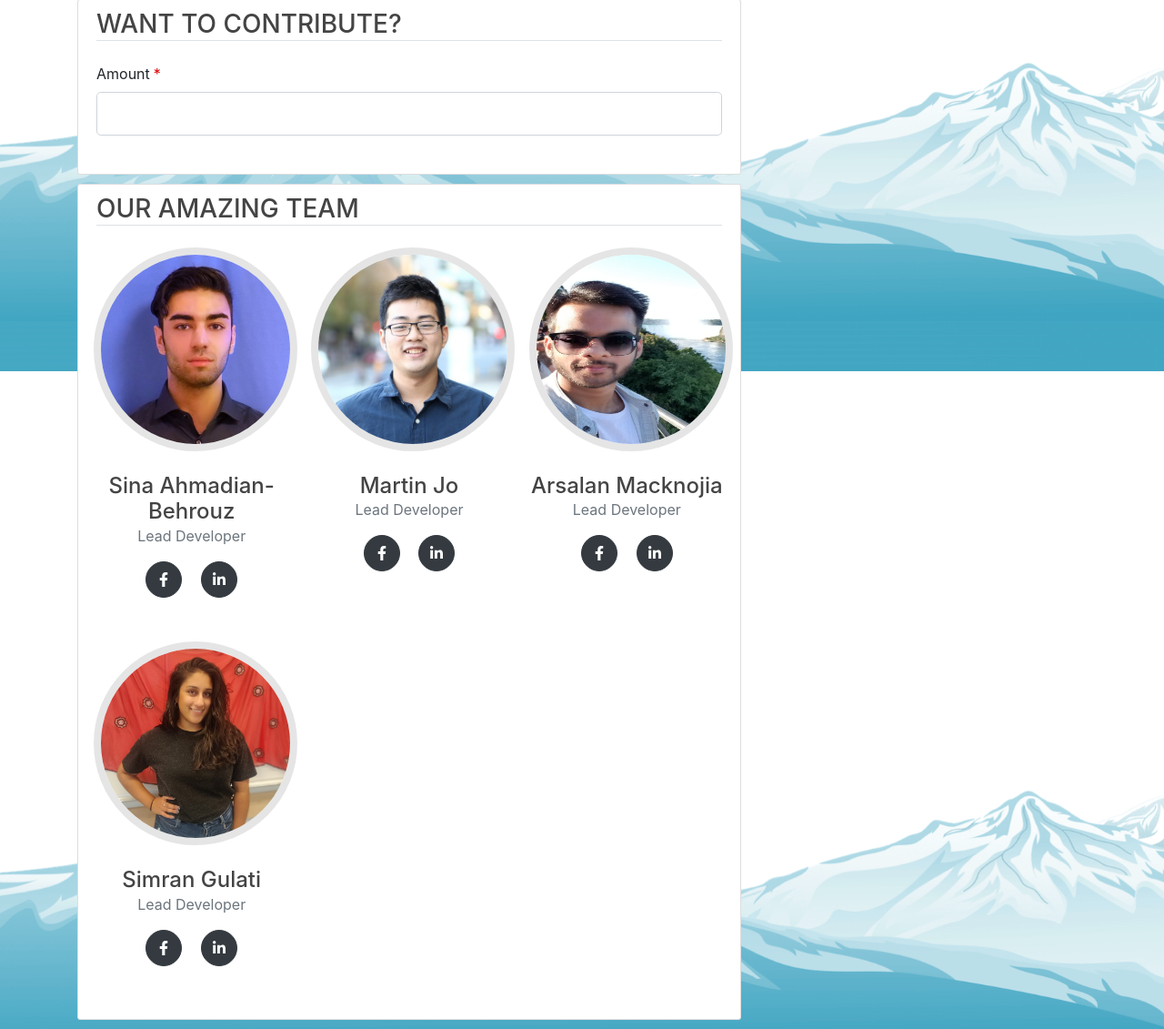
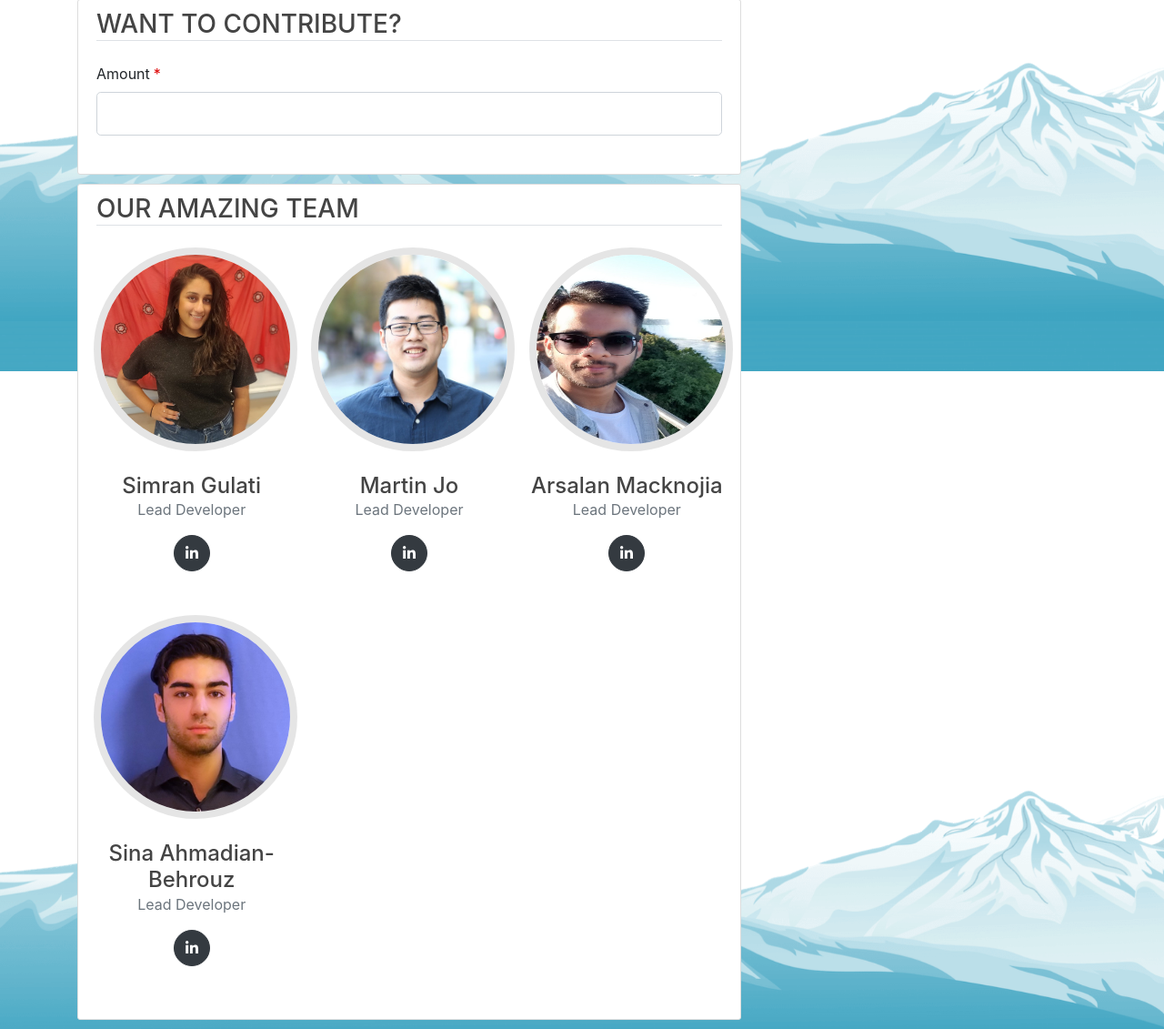
Before and after one commit to SinaBehrouz/Benefactors, a Flask app: page /about/ in a window 1280 px wide. Shown: the part 392-1523 px from the top of the page at 91% size. Run offline with Flask 2, Linux system fonts and the light colour scheme; some libraries are stand-ins or nearby versions.

Commit message:
removed fb link from about page

```diff
--- a/web/benefactors/templates/about.html
+++ b/web/benefactors/templates/about.html
@@ -56,21 +56,19 @@
 <div class="content-section">
     <h3 class="border-bottom mb-4">OUR AMAZING TEAM</h3>
     <div class="row">
-        <div class="col-lg-4">
-            <div class="team-member">
-                <img class="mx-auto rounded-circle" src="{{ url_for('static', filename='team/sina.jpg') }}" alt="Dev's Image"/>
-                <h4>Sina Ahmadian-Behrouz</h4>
-                <p class="text-muted">Lead Developer</p>
-                <a class="btn btn-dark btn-social mx-2" href="#!"><i class="fab fa-facebook-f"></i></a>
-                <a class="btn btn-dark btn-social mx-2" href="https://www.linkedin.com/in/sina-ahmadian-behrouz/"><i class="fab fa-linkedin-in"></i></a>
-            </div>
-        </div>
+      <div class="col-lg-4">
+          <div class="team-member">
+              <img class="mx-auto rounded-circle" src="{{ url_for('static', filename='team/simran.jpg') }}" alt="Dev's Image"/>
+              <h4>Simran Gulati</h4>
+              <p class="text-muted">Lead Developer</p>
+              <a class="btn btn-dark btn-social mx-2" href="https://www.linkedin.com/in/simran-gulati/"><i class="fab fa-linkedin-in"></i></a>
+          </div>
+      </div>
         <div class="col-lg-4">
             <div class="team-member">
                 <img class="mx-auto rounded-circle" src="{{ url_for('static', filename='team/martin.jpg') }}" alt="Dev's Image"/>
                 <h4>Martin Jo</h4>
                 <p class="text-muted">Lead Developer</p>
-                <a class="btn btn-dark btn-social mx-2" href="#!"><i class="fab fa-facebook-f"></i></a>
                 <a class="btn btn-dark btn-social mx-2" href="https://www.linkedin.com/in/martin-jo/"><i class="fab fa-linkedin-in"></i></a>
             </div>
         </div>
@@ -79,18 +77,15 @@
                 <img class="mx-auto rounded-circle" src="{{ url_for('static', filename='team/arsalan.jpg') }}" alt="Dev's Image"/>
                 <h4>Arsalan Macknojia</h4>
                 <p class="text-muted">Lead Developer</p>
-                <a class="btn btn-dark btn-social mx-2" href="#!"><i class="fab fa-facebook-f"></i></a>
-                <a class="btn btn-dark btn-social mx-2" href="https://www.linkedin.com/in/arsalanmacknojia"><i
-                        class="fab fa-linkedin-in"></i></a>
+                <a class="btn btn-dark btn-social mx-2" href="https://www.linkedin.com/in/arsalanmacknojia"><i class="fab fa-linkedin-in"></i></a>
             </div>
         </div>
         <div class="col-lg-4">
             <div class="team-member">
-                <img class="mx-auto rounded-circle" src="{{ url_for('static', filename='team/simran.jpg') }}" alt="Dev's Image"/>
-                <h4>Simran Gulati</h4>
+                <img class="mx-auto rounded-circle" src="{{ url_for('static', filename='team/sina.jpg') }}" alt="Dev's Image"/>
+                <h4>Sina Ahmadian-Behrouz</h4>
                 <p class="text-muted">Lead Developer</p>
-                <a class="btn btn-dark btn-social mx-2" href="#!"><i class="fab fa-facebook-f"></i></a>
-                <a class="btn btn-dark btn-social mx-2" href="https://www.linkedin.com/in/simran-gulati/"><i class="fab fa-linkedin-in"></i></a>
+                <a class="btn btn-dark btn-social mx-2" href="https://www.linkedin.com/in/sina-ahmadian-behrouz/"><i class="fab fa-linkedin-in"></i></a>
             </div>
         </div>
     </div>
```
